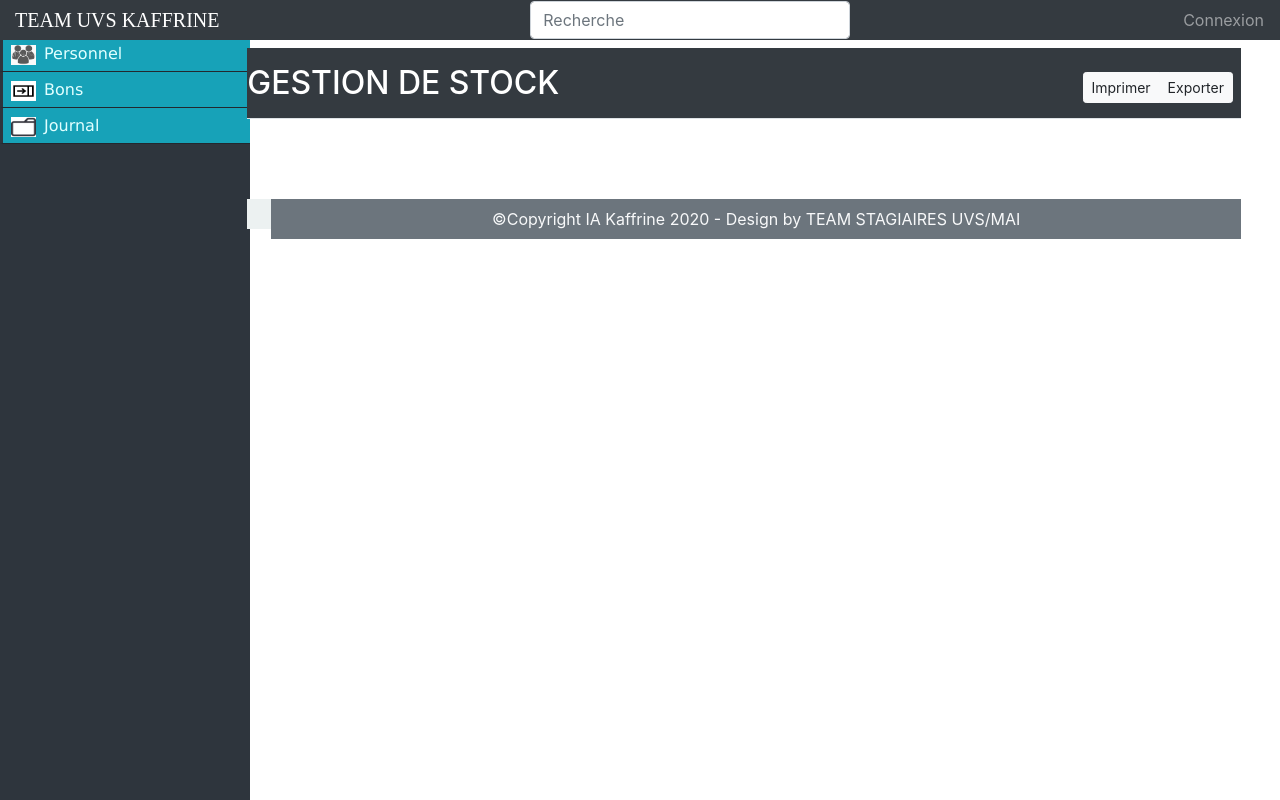
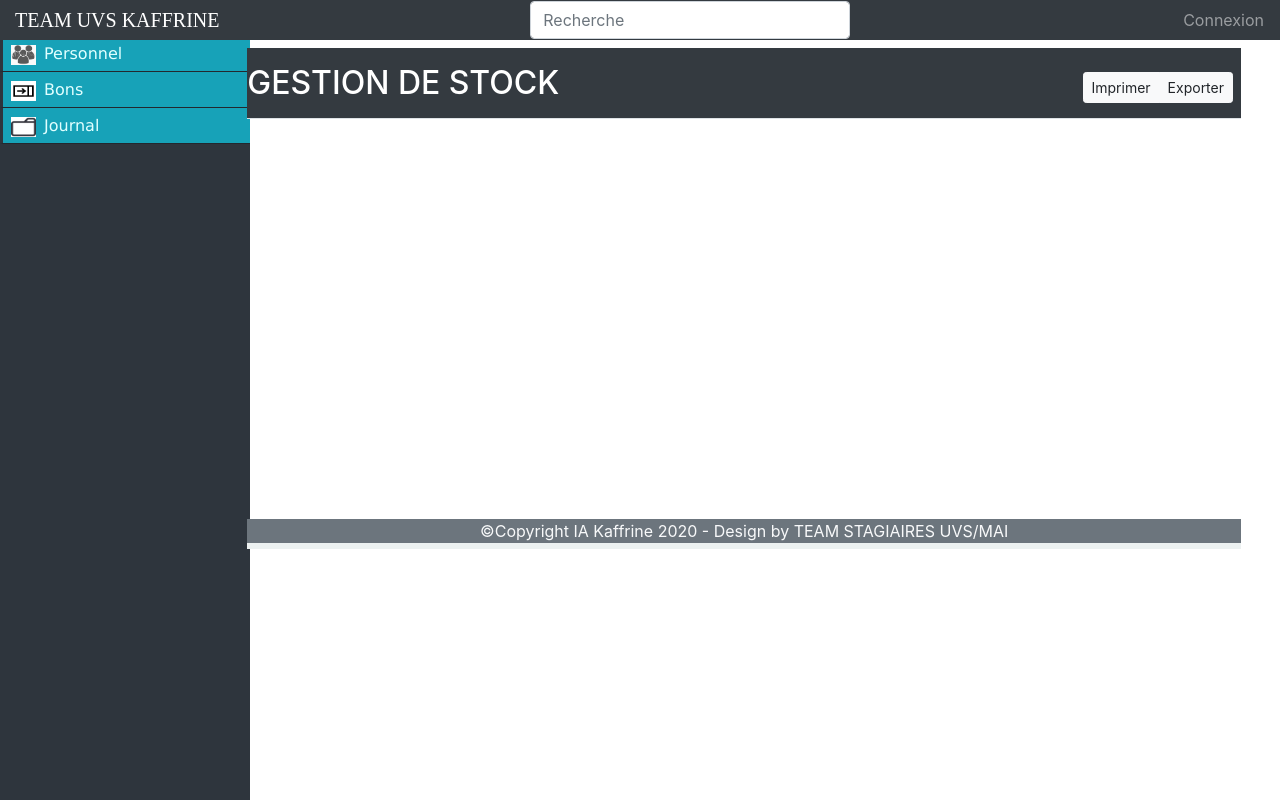
Before and after one commit to kalisto11/gestock, a PHP site: page /default.php in a window 1280 px wide. Run offline with PHP 8.4, Linux system fonts and the light colour scheme; data that the repository does not hold is empty.

Commit message:
ajoute modification desing

```diff
--- a/public/css/style.css
+++ b/public/css/style.css
@@ -75,10 +75,10 @@ table a{
 /* fin tableau */
 
 footer{
-  margin-top: 80px;
   margin-bottom: 0px;
   height: 30px;
   background-color: rgb(236, 241, 241);
+  margin-top: 400px ;
 
 }
 
@@ -88,4 +88,6 @@ footer p{
 
 main{
   padding-bottom: 0px;
+
+
 }
--- a/public/default.php
+++ b/public/default.php
@@ -85,7 +85,7 @@
             <?= $content ?>
             </div>
             <footer>
-                <p class="text-light bg-secondary ml-4 m-0 py-2">
+                <p class="text-light bg-secondary m-0">
                 &copy;Copyright IA Kaffrine 2020 - Design by TEAM STAGIAIRES UVS/MAI
                 </p>
             </footer>
```
